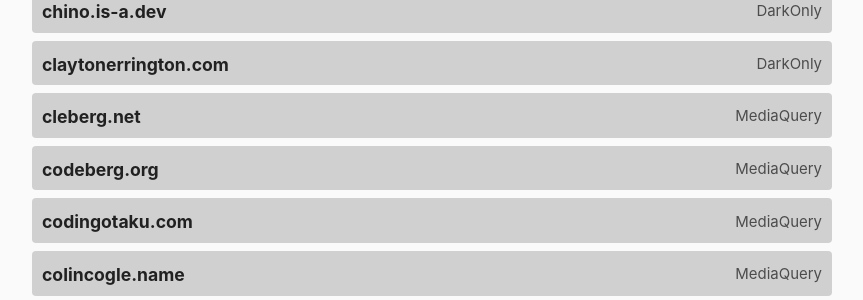
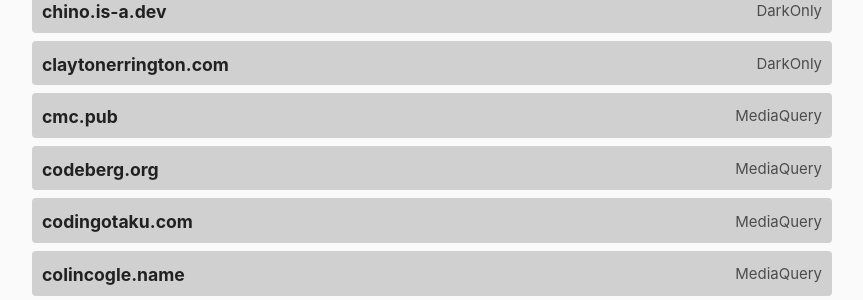
Before and after one commit to katherinek727/darktheme.club, a Jekyll site: the page built from index.md, in a window 1280 px wide and 900 px high, scrolled down 2006 px. Shown: the part 154-454 px from the top of the window, without its empty margins (208-1071 px from the left). Built offline with Jekyll 4.4.1, drawn with Linux system fonts in a browser that asks for light colours.

Commit message:
update cleberg.net to cmc.pub

```diff
--- a/_data/sites.yml
+++ b/_data/sites.yml
@@ -148,10 +148,10 @@
   method: darkonly
   last_checked: 2023-01-07
 
-- domain: cleberg.net
-  url: https://cleberg.net/
+- domain: cmc.pub
+  url: https://cmc.pub/
   method: mediaquery
-  last_checked: 2023-05-22
+  last_checked: 2025-03-12
 
 - domain: codeberg.org
   url: https://codeberg.org/
```
